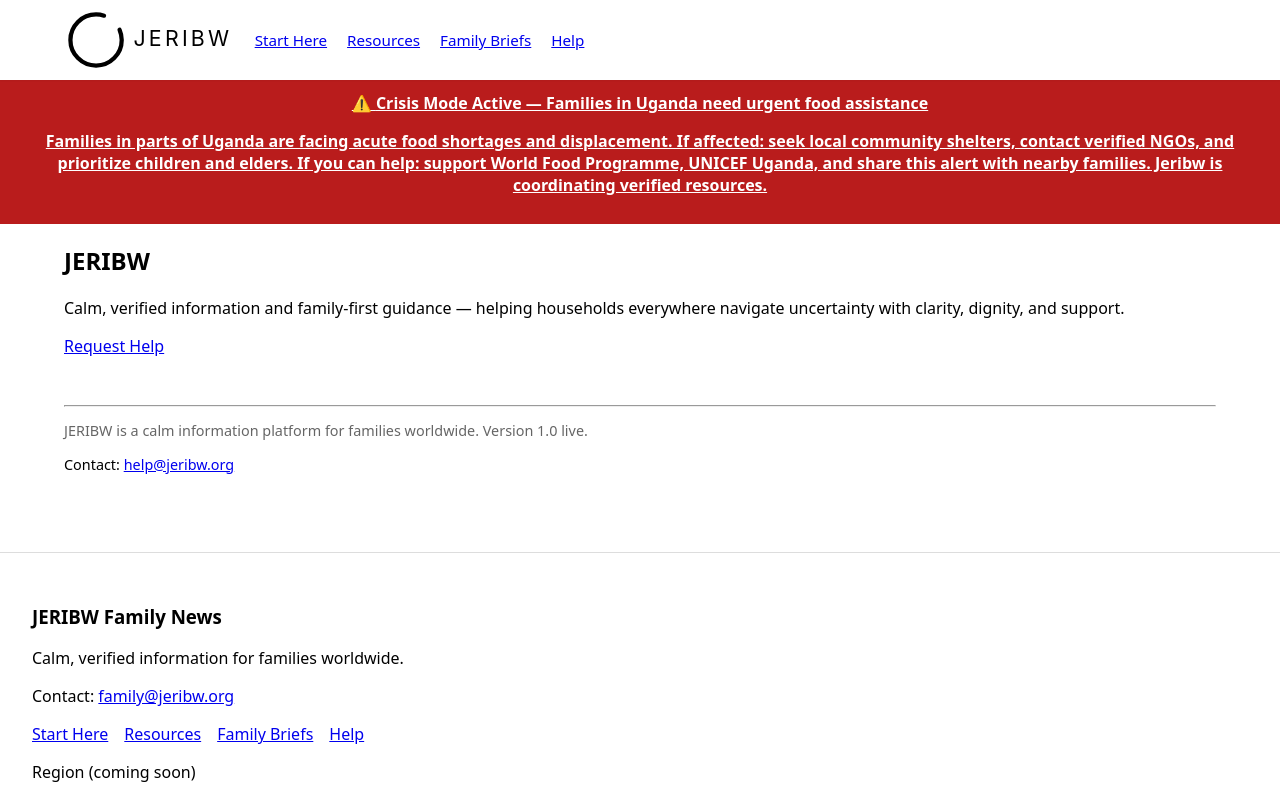
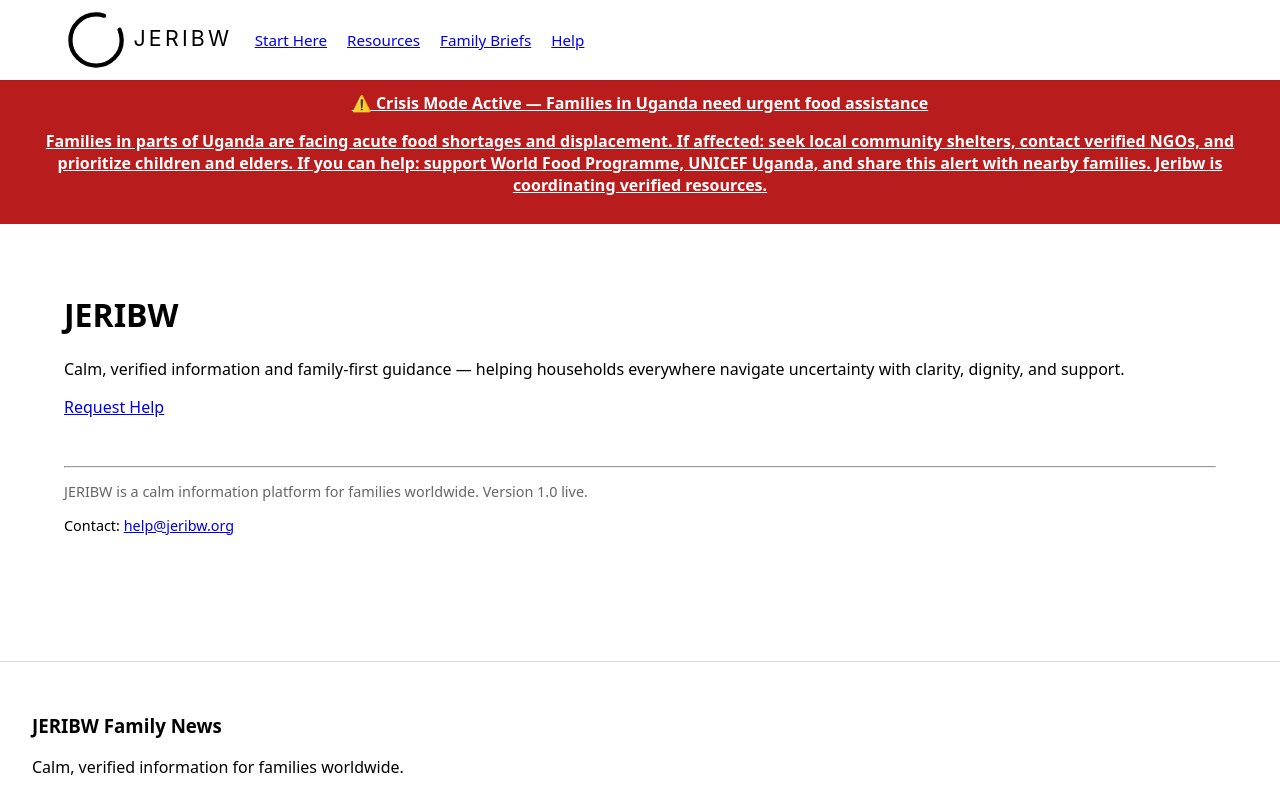
Before and after one commit to Jeribw-Foundation/jeribw, a Next.js app: page / in a window 1280 px wide. Shown: the top 797 px of the page. Built offline with nearby package versions, Linux system fonts and the light colour scheme.

Commit message:
Update page.tsx

```diff
--- a/app/page.tsx
+++ b/app/page.tsx
@@ -5,8 +5,11 @@ export default function HomePage() {
     <>
       <CrisisAlert />
 
-      <main>
-        <section>
+      <main
+        style={{
+          padding: "3rem 0",
+        }}
+      >
         <div
           style={{
             maxWidth: "72rem",
@@ -38,7 +41,6 @@ export default function HomePage() {
             <a href="mailto:help@jeribw.org">help@jeribw.org</a>
           </p>
         </div>
-        </section>
       </main>
     </>
   );
```
Lines whose indentation alone changed are shown as unchanged.
